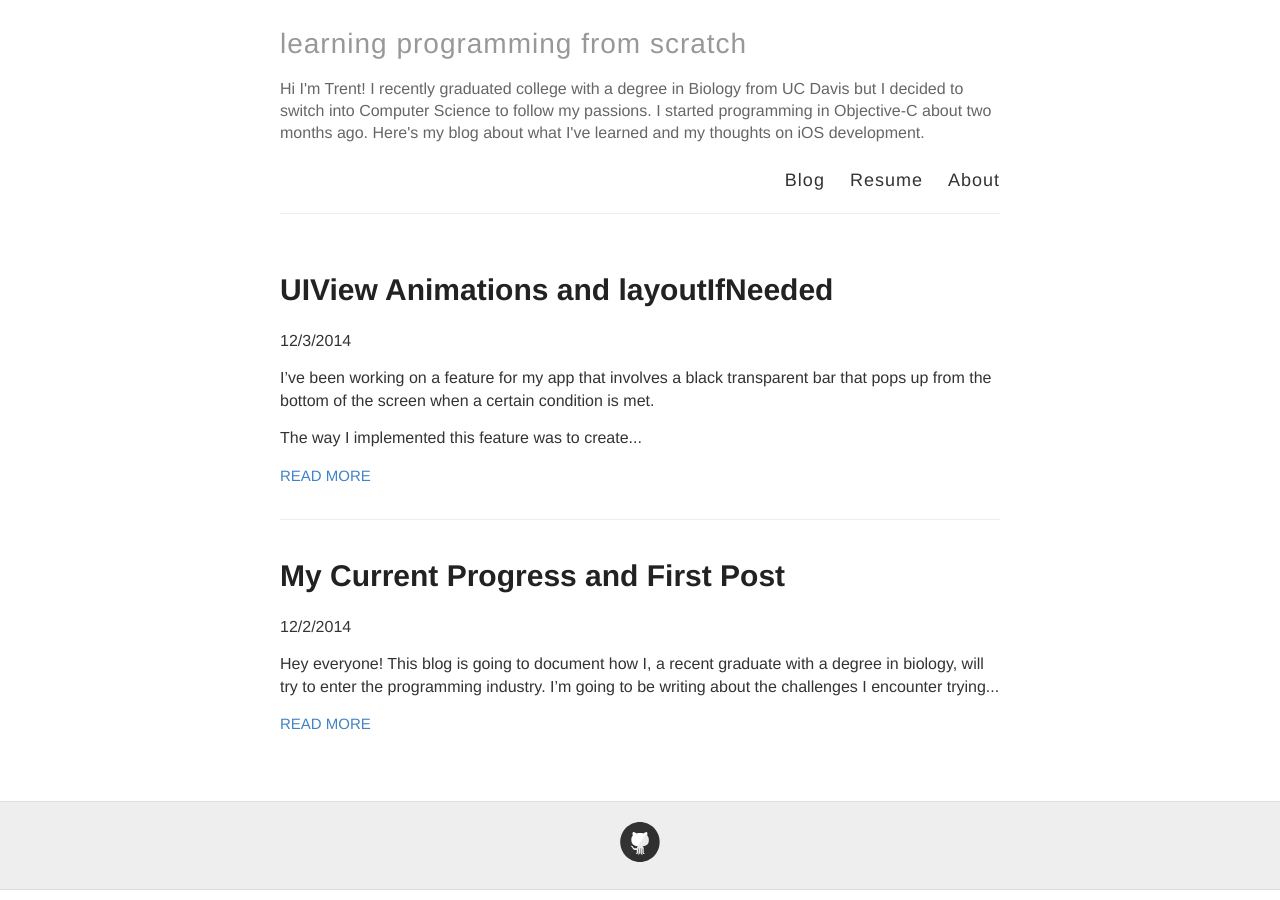
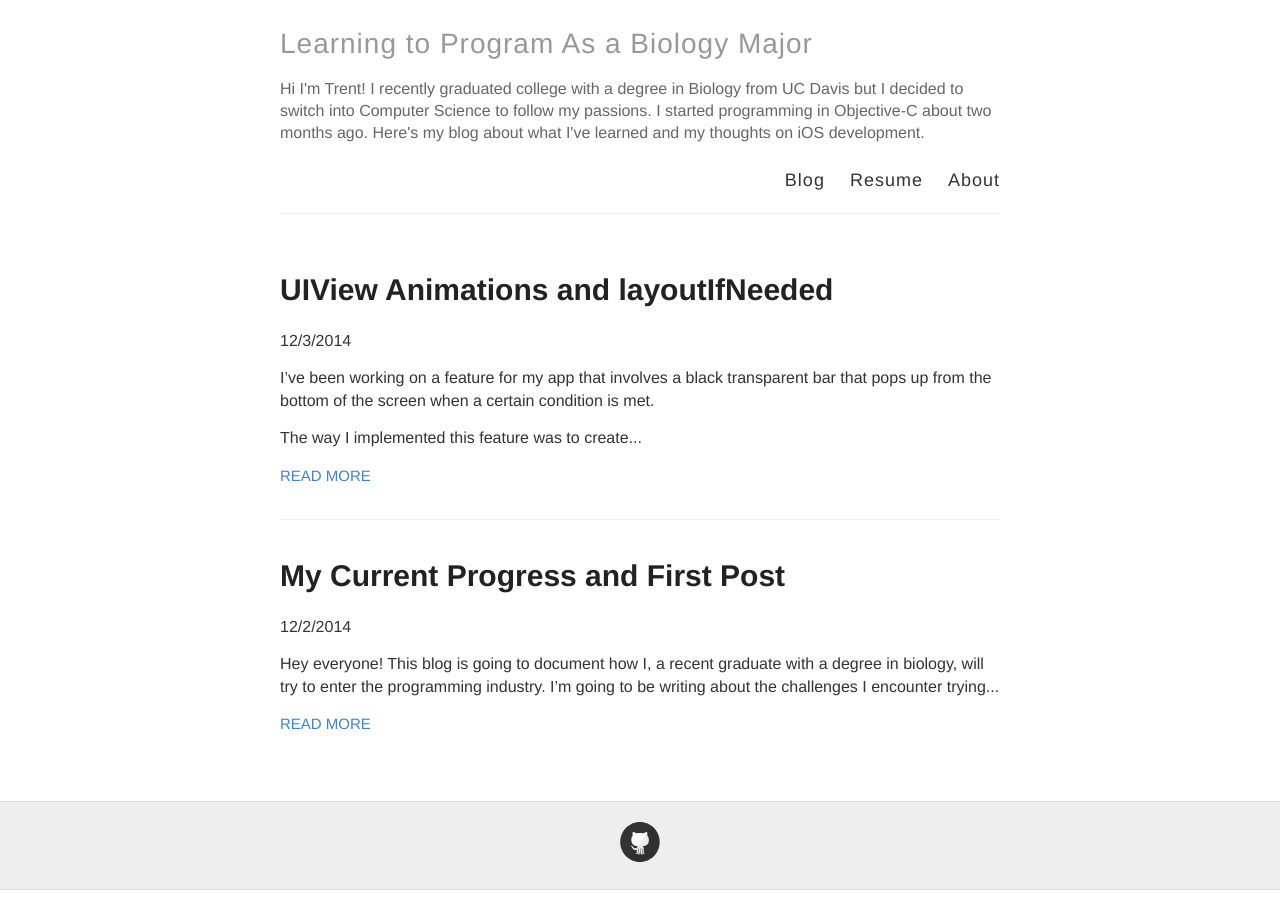
Before and after one commit to trentyou/trentyou.github.io, a Jekyll site: the page built from index.html, in a window 1280 px wide. Built offline with Jekyll 4.4.1, drawn with Linux system fonts in a browser that asks for light colours.

Commit message:
Updated _config.yml

```diff
--- a/_config.yml
+++ b/_config.yml
@@ -3,7 +3,7 @@
 #
 
 # Name of your site (displayed in the header)
-name: learning programming from scratch
+name: Learning to Program As a Biology Major
 
 # Short bio or description (displayed in the header)
 description: Hi I'm Trent! I recently graduated college with a degree in Biology from UC Davis but I decided to switch into Computer Science to follow my passions. I started programming in Objective-C about two months ago. Here's my blog about what I've learned and my thoughts on iOS development.
```
